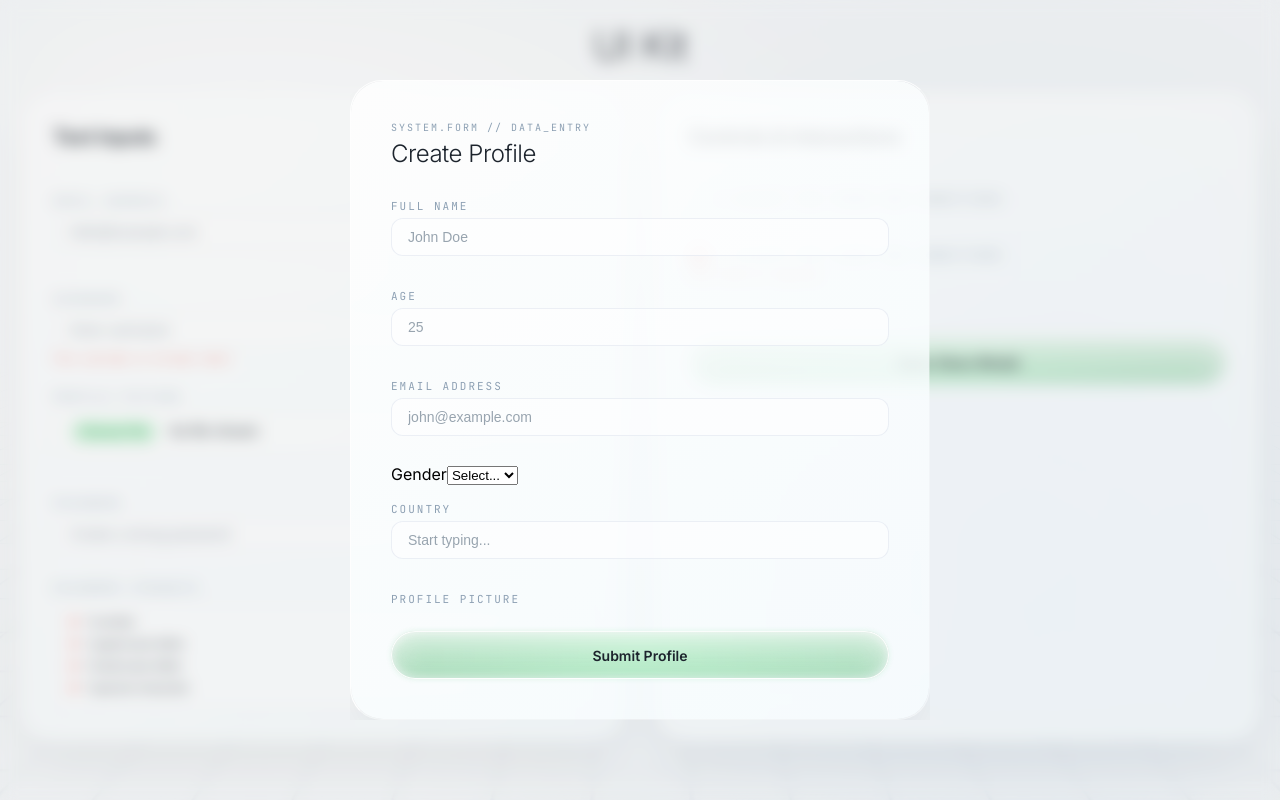
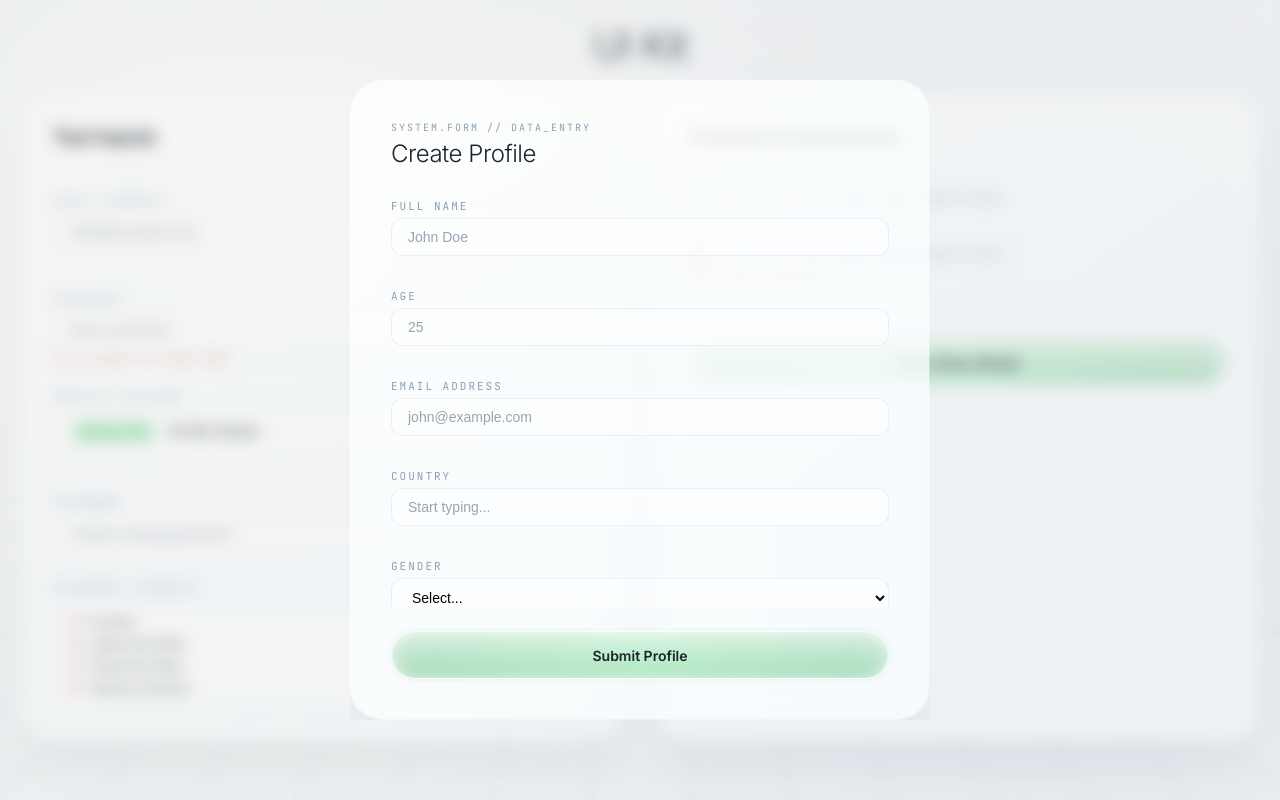
Before and after one commit to FierceSloth/react-advanced-forms, a React (Vite) app: page / in a window 1280 px wide. Both pictures are taken after a click on the button "Open Glass Modal". Built offline with nearby package versions, Linux system fonts and the light colour scheme.

Commit message:
feat: add select ui component

```diff
--- a/src/features/forms/uncontrolled-form.tsx
+++ b/src/features/forms/uncontrolled-form.tsx
@@ -8,6 +8,7 @@ import { FileInput } from '@/shared/ui/file-input';
 import { Input } from '@/shared/ui/input';
 import { PasswordStrength } from '@/shared/ui/password-strength';
 
+import { Select } from '@/shared/ui/select';
 import styles from './forms.module.scss';
 
 const handleSubmit = (event: React.FormEvent<HTMLFormElement>): void => {
@@ -31,23 +32,20 @@ export function UncontrolledForm(): ReactNode {
           <Input name="age" label="Age" placeholder="25" type="number" />
           <Input name="email" label="Email Address" placeholder="john@example.com" type="email" />
 
-          <div>
-            <label htmlFor="gender-select">Gender</label>
-            <select id="gender-select" name="gender">
-              <option value="" disabled selected>
-                Select...
-              </option>
-              <option value="male">Male</option>
-              <option value="female">Female</option>
-            </select>
-          </div>
-
           <Input name="country" label="Country" placeholder="Start typing..." list="country-list" />
           <datalist id="country-list">
             {countries.map((country) => (
               <option key={country} value={country} />
             ))}
           </datalist>
+
+          <Select name="gender" label="Gender">
+            <option value="" disabled selected>
+              Select...
+            </option>
+            <option value="male">Male</option>
+            <option value="female">Female</option>
+          </Select>
 
           <FileInput name="image" label="Profile Picture" />
 
--- /dev/null
+++ b/src/shared/ui/select/index.ts
@@ -0,0 +1 @@
+export { Select } from './select';
--- /dev/null
+++ b/src/shared/ui/select/select.module.scss
@@ -0,0 +1,40 @@
+.select {
+  width: 100%;
+
+  background: rgba(255, 255, 255, 0.5);
+  border: 1px solid var(--border-subtle);
+  border-radius: 12px;
+
+  padding: 10px 16px;
+  margin-top: 4px;
+
+  font-size: 14px;
+
+  outline: none;
+  transition: all 0.3s;
+
+  &::placeholder {
+    color: #98a4af;
+  }
+}
+
+.label {
+  font-family: var(--font-mono);
+  font-size: 11px;
+  color: var(--text-muted);
+  letter-spacing: 2px;
+  text-transform: uppercase;
+}
+
+.errorContainer {
+  margin-top: 4px;
+  height: 12px;
+}
+
+.errorMessage {
+  font-family: var(--font-mono);
+  font-size: 9px;
+  color: var(--error-core);
+  letter-spacing: 0.5px;
+  display: block;
+}
--- /dev/null
+++ b/src/shared/ui/select/select.tsx
@@ -0,0 +1,31 @@
+import classNames from 'classnames';
+import { useId, type ReactNode, type Ref, type SelectHTMLAttributes } from 'react';
+
+import styles from './select.module.scss';
+
+interface IProps extends SelectHTMLAttributes<HTMLSelectElement> {
+  children: ReactNode;
+  label: string;
+  error?: string;
+  className?: string;
+  ref?: Ref<HTMLSelectElement>;
+}
+
+export function Select({ label, error, className, id, children, ref, ...rest }: IProps): ReactNode {
+  const generatedId = useId();
+  const selectId = id || generatedId;
+
+  return (
+    <div className={classNames(styles.wrapper, className)}>
+      <label htmlFor={selectId} className={styles.label}>
+        {label}
+      </label>
+
+      <select id={selectId} ref={ref} className={classNames(styles.select, error && styles.selectError)} {...rest}>
+        {children}
+      </select>
+
+      <div className={styles.errorContainer}>{error && <span className={styles.errorMessage}>{error}</span>}</div>
+    </div>
+  );
+}
```
